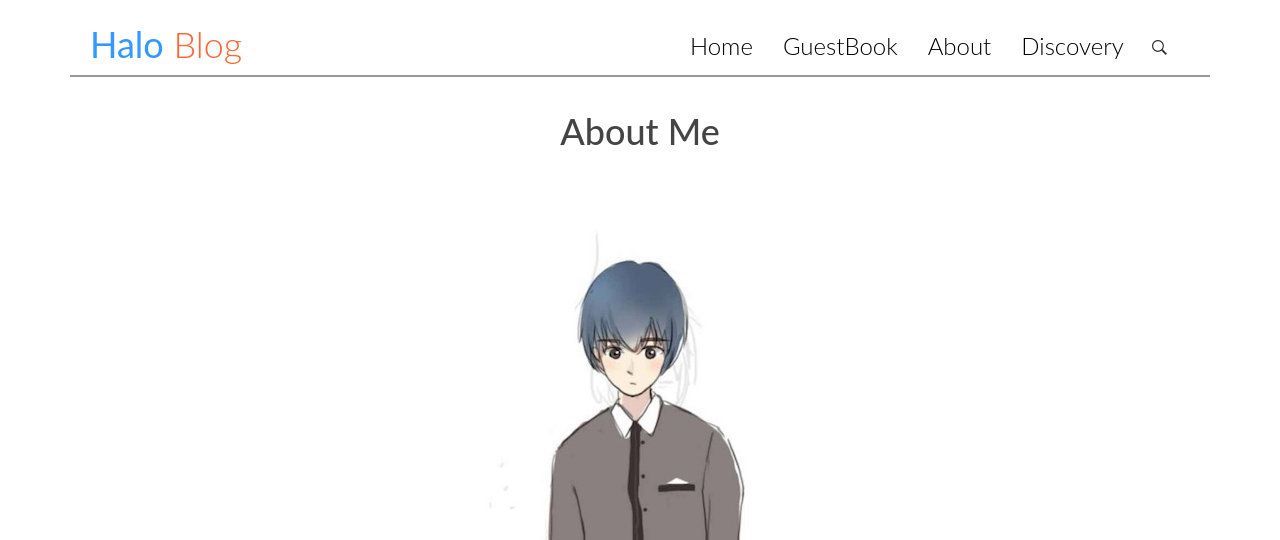
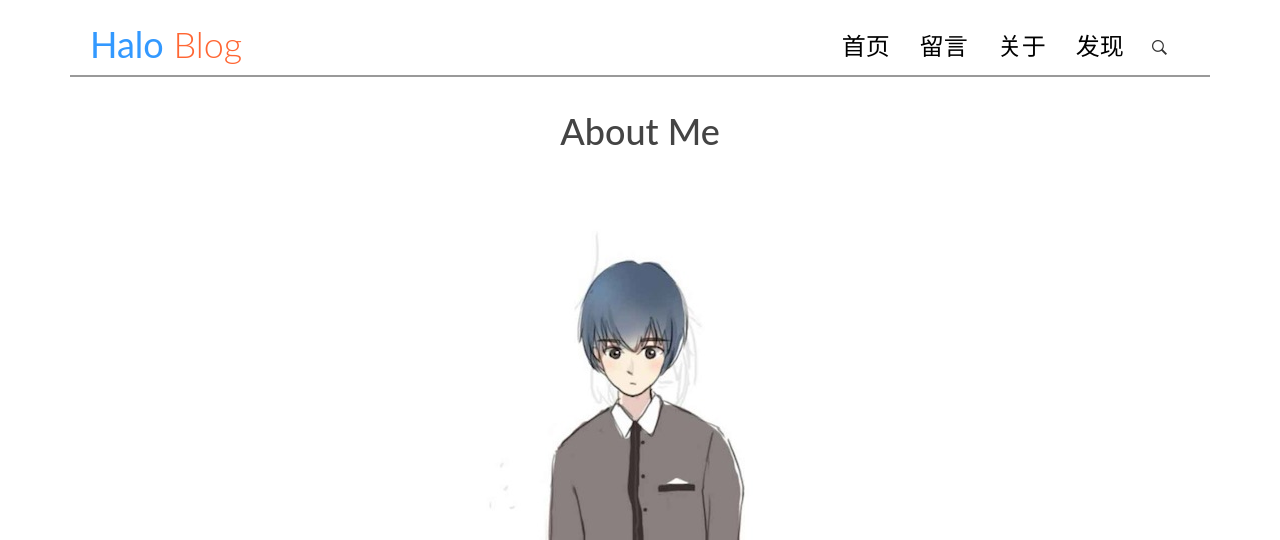
Before and after one commit to linjunyi22/django_blog, a Django app: page /blog/about/ in a window 1280 px wide. Shown: the top 540 px of the page. Run offline with Django 3.2, Linux system fonts and the light colour scheme; some libraries are stand-ins or nearby versions.

Commit message:
修改模板

```diff
--- a/Templates/blog/about.html
+++ b/Templates/blog/about.html
@@ -50,10 +50,10 @@
 
                     <div class="collapse navbar-collapse" id="bs-example-navbar-collapse-1" >
                         <ul class="nav navbar-nav navbar-right">
-                            <li class="cl-effect-11"><a href="{% url 'blog:index' %}" data-hover="Home">Home</a></li>
-                            <li class="cl-effect-11"><a href="{% url 'msgboard:msg_board' %}" data-hover="GuestBook">GuestBook</a></li>
-                            <li class="cl-effect-11"><a href="{% url 'blog:about' %}" data-hover="About">About</a></li>
-                            <li class="cl-effect-11"><a href="#" data-hover="Discovery">Discovery</a></li>
+                            <li class="cl-effect-11"><a href="{% url 'blog:index' %}" data-hover="首页">首页</a></li>
+                            <li class="cl-effect-11"><a href="{% url 'msgboard:msg_board' %}" data-hover="留言">留言</a></li>
+                            <li class="cl-effect-11"><a href="{% url 'blog:about' %}" data-hover="关于">关于</a></li>
+                            <li class="cl-effect-11"><a href="#" data-hover="发现">发现</a></li>
                         </ul>
                     </div><!-- /.navbar-collapse -->
                 </nav>
```
